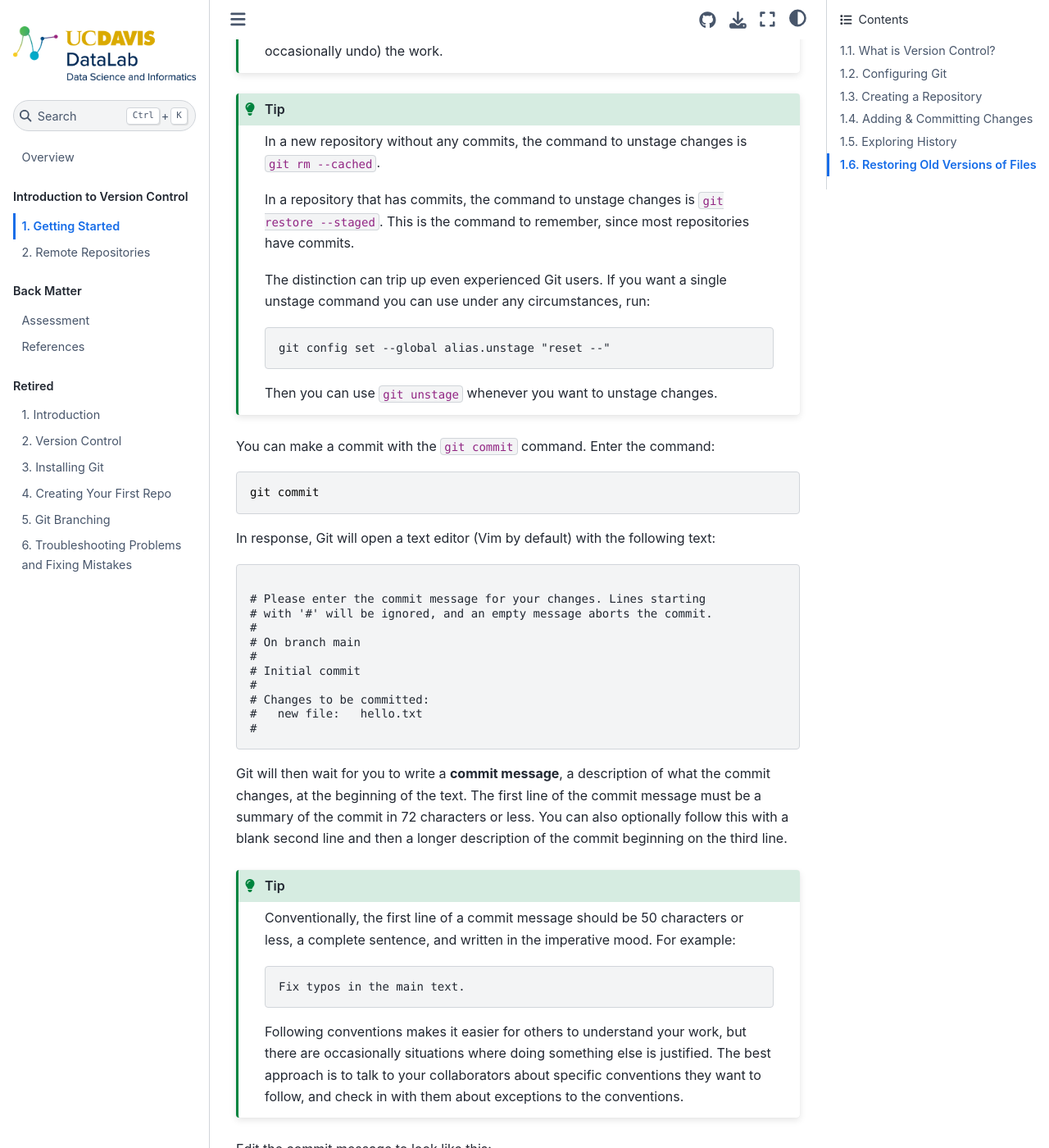
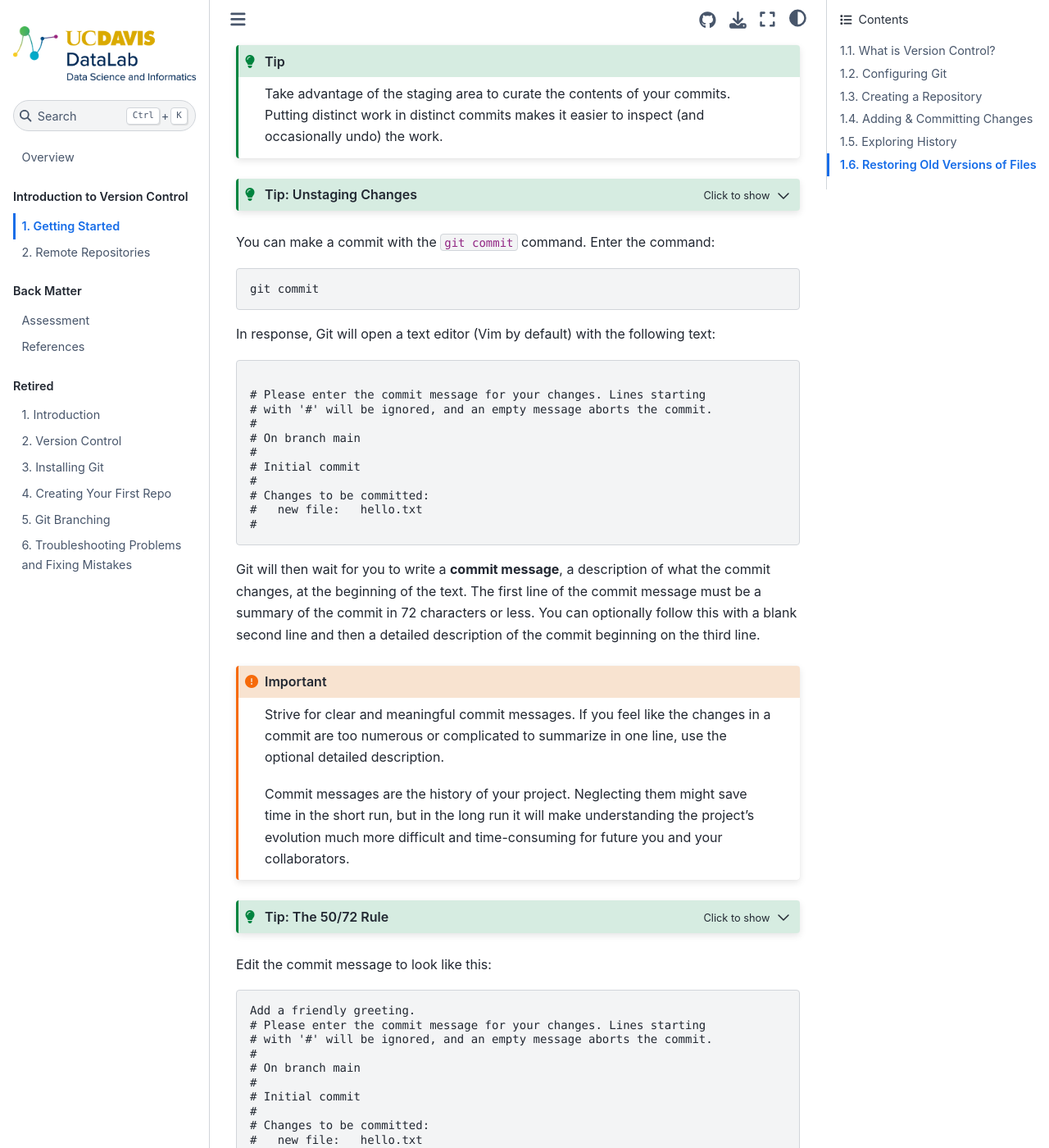
Before and after one commit to ucdavisdatalab/workshop_introduction_to_version_control, a Jupyter Book: the page built from chapters/01_getting-started.md, in a window 1280 px wide and 1400 px high, scrolled down 9689 px. Shown: the whole window at 82% size. Built offline with Jupyter Book 1.0.4 settings and Sphinx 7.4.7 and the Sphinx Book theme 1.1.4, drawn with Linux system fonts in a browser that asks for light colours; some of the changed text lies outside the part shown.

Commit message:
Add more revisions.

````diff
--- a/chapters/01_getting-started.md
+++ b/chapters/01_getting-started.md
@@ -20,12 +20,10 @@
 
 ## What is Version Control?
 
-<!-- TODO -->
 **Version control** is the process of storing and organizing multiple versions
 (or copies) of files on your computer. Approaches to version control range from
 simple to complex and they can involve the use of both manual and automatic
-workflows. Ultimately, the overall goal of version control is to store and
-manage multiple versions of the same file(s).
+workflows.
 
 Chances are good that you're already doing some kind of version control
 yourself. You might have a directory somewhere on your computer that looks
@@ -66,17 +64,21 @@
 first fully-fledged system designed specifically for software version control.
 :::
 
-It's common for projects to have multiple associated files, so most version
-control systems keep track of changes to a **repository**: a collection of
-files. Generally, a repository (or repo) is just a directory where you've set
-up a version control system to keep track of changes to the contents. A
-repository can contain any number of files and subdirectories.
+Most version control systems keep track of changes to a collection of files
+called a **repository**. Generally, a repository (or repo) is just a directory
+where you've set up a version control system to keep track of changes to the
+contents. A repository can contain any number of files and subdirectories.
 
-<!-- TODO -->
-It's also common for people to collaborate on projects, so most version control
-systems provide a way to create multiple copies of a repository and share
-changes between them. Version control systems can be divided into two
-categories based on how they do this:
+:::{tip}
+How many repositories to create is up to you, and depends on how you like to
+work, but we recommend that you create a separate repository for each distinct
+project.
+:::
+
+In order to make it easy to collaborate, most version control systems also
+provide a way to create multiple copies of a repository and share changes
+between them. Version control systems can be divided into two categories based
+on how they do this:
 
 1. **Centralized** version control systems store the repository and its history
    on a single computer. This computer is usually a **server**, a computer
@@ -162,7 +164,7 @@
 On macOS, there are many ways to install Git. The easiest is generally to
 install Xcode by opening a terminal and entering:
 
-```
+```none
 git --version
 ```
 
@@ -290,13 +292,13 @@
 
 Open a terminal and navigate to your home directory:
 
-```sh
+```none
 cd
 ```
 
 To **initialize** a repository called `my_first_repository`, enter:
 
-```sh
+```none
 git init my_first_repository
 ```
 
@@ -321,14 +323,14 @@
 Now let's check that Git actually recognizes `my_first_repository/` as a
 repository. First, navigate to the directory:
 
-```sh
+```none
 cd my_first_repository/
 ```
 
 You can use `git status` to check the status of a repository. Try running it
 for the new repository:
 
-```sh
+```none
 git status
 ```
 
@@ -362,18 +364,15 @@
 likely you meant to run the command in a different directory.
 :::
 
-:::{tip}
-How many repositories to create is up to you, and depends on how you like to
-work, but we recommend that you create a separate repository for each distinct
-project.
-:::
-
 
 (sec-adding-committing-changes)=
 ## Adding & Committing Changes
 
-Let's create a new file in the repository called `hello.txt`. Start by opening
-a text editor.
+Once you've created a repository, you'll want to copy some files into it, or
+create new files, so that you can use Git to track their versions.
+
+In `my_first_repository/`, let's create a file with a short self-introduction.
+Start by opening a text editor.
 
 :::{admonition} Choosing a Text Editor
 :class: note, dropdown
@@ -411,16 +410,17 @@
 :::
 
 
-In the text editor, enter the following text:
+In the text editor, enter a friendly greeting, like this one:
 
-```
-Hello world!
+```none
+Hi, I'm Nick, and this is my repository!
 ```
 
-Save this as `hello.txt` in the repository directory. Then check the status of
-the repository again:
+Your greeting doesn't need to be identical, and you can change the name to your
+name. Save this as `hello.txt` in the `my_first_repository/` directory. Then
+check the status of the repository again:
 
-```sh
+```none
 git status
 ```
 
@@ -449,13 +449,13 @@
 The `git add` command adds changes to the staging area. Go ahead and add the
 changes to `hello.txt`:
 
-```sh
+```none
 git add hello.txt
 ```
 
 Now check the status of the repository again:
 
-```sh
+```none
 git status
 ```
 
@@ -479,7 +479,8 @@
 occasionally undo) the work.
 :::
 
-:::{tip}
+:::{admonition} Tip: Unstaging Changes
+:class: tip, dropdown
 In a new repository without any commits, the command to unstage changes is `git
 rm --cached`.
 
@@ -505,7 +506,7 @@
 
 You can make a commit with the `git commit` command. Enter the command:
 
-```
+```none
 git commit
 ```
 
@@ -528,28 +529,47 @@
 
 Git will then wait for you to write a **commit message**, a description of what
 the commit changes, at the beginning of the text. The first line of the commit
-message must be a summary of the commit in 72 characters or less. You can also
-optionally follow this with a blank second line and then a longer description
+message must be a summary of the commit in 72 characters or less. You can
+optionally follow this with a blank second line and then a detailed description
 of the commit beginning on the third line.
 
-:::{tip}
-Conventionally, the first line of a commit message should be 50 characters or
-less, a complete sentence, and written in the imperative mood. For example:
+:::{important}
+Strive for clear and meaningful commit messages. If you feel like the changes
+in a commit are too numerous or complicated to summarize in one line, use the
+optional detailed description.
+
+Commit messages are the history of your project. Neglecting them might save
+time in the short run, but in the long run it will make understanding the
+project's evolution much more difficult and time-consuming for future you and
+your collaborators.
+:::
+
+:::{admonition} Tip: The 50/72 Rule
+:class: tip, dropdown
+Many programmers follow [the 50/72 rule][50-72], which says that the first line
+of a commit message should be 50 characters or less and written in the
+imperative mood. For example:
 
 ```none
 Fix typos in the main text.
 ```
 
-Following conventions makes it easier for others to understand your work, but
-there are occasionally situations where doing something else is justified. The
-best approach is to talk to your collaborators about specific conventions they
-want to follow, and check in with them about exceptions to the conventions.
+Subsequent lines should be 72 characters or less. The rule makes commit
+messages easier to read and understand, especially in the terminal and on
+narrow screens.
+
+We recommend following the 50/72 rule, but there are situations where doing
+something else is justified. The best approach is to talk to your collaborators
+about specific conventions they want to follow, and check in with them about
+exceptions to the conventions.
+
+[50-72]: https://tbaggery.com/2008/04/19/a-note-about-git-commit-messages.html
 :::
 
 Edit the commit message to look like this:
 
 ```none
-Add first file.
+Add a friendly greeting.
 # Please enter the commit message for your changes. Lines starting
 # with '#' will be ignored, and an empty message aborts the commit.
 #
@@ -587,7 +607,7 @@
 Git will print some output to confirm that the commit was created:
 
 ```none
-[main (root-commit) 0f5c79d] Add first file.
+[main (root-commit) 0f5c79d] Add a friendly greeting.
  1 file changed, 1 insertion(+)
  create mode 100644 hello.txt
 ```
@@ -603,7 +623,7 @@
 Run `git status` to see how the output has changed now that you've made a
 commit:
 
-```sh
+```none
 git status
 ```
 
@@ -617,18 +637,32 @@
 have in your repository. The working tree is **clean** if it's identical to the
 most recent commit, meaning you haven't changed anything since that commit.
 
+:::{important}
+Remember, saving your work in Git is a two step process:
+
+1. `git add` (for each file or directory with changes you want to save)
+2. `git commit`
+
+It's a good idea, but not required, to run `git status` after the first step,
+to check that you've added all of the changes you meant to add to the staging
+area.
+:::
+
+
+### Moving a File
+
 To get more practice making commits, suppose we want to move the file
 `hello.txt` to `README.md`, since `README.md` is conventionally the first file
 people read when they start working with an unfamiliar repository. Use the `mv`
 shell command to move the file:
 
-```sh
+```none
 mv hello.txt README.md
 ```
 
 Now check the status of the repository:
 
-```sh
+```none
 git status
 ```
 
@@ -651,13 +685,13 @@
 the same file as the old `hello.txt`. Go ahead and add the changes to
 `README.md` to the staging area:
 
-```sh
+```none
 git add README.md
 ```
 
 Add the changes to `hello.txt` as well:
 
-```sh
+```none
 git add hello.txt
 ```
 
@@ -679,7 +713,7 @@
 
 Now check the status:
 
-```sh
+```none
 git status
 ```
 
@@ -694,7 +728,7 @@
 was moved/renamed. Go ahead and commit the change with the commit message
 `Move hello.txt to README.md.`:
 
-```sh
+```none
 git commit
 ```
 
@@ -707,21 +741,10 @@
 If you check the status now, you'll see that the working tree is once again
 clean.
 
-:::{important}
-Remember, saving your work in Git is a two step process:
-
-1. `git add` (for each file with changes you want to save)
-2. `git commit`
-
-It's also usually a good idea to run `git status` (and `git diff`, which we'll
-see later) before `git commit` to check that you've added the changes you meant
-to add to the staging area.
-:::
-
 :::{tip}
 You can also make commits without opening a text editor. Use this command:
 
-```sh
+```none
 git commit -m "COMMIT_MESSAGE"
 ```
 
@@ -734,6 +757,13 @@
 (sec-exploring-history)=
 ## Exploring History
 
+<!-- TODO: incorporate this?
+Git can keep track of different versions of any kind of file, but text files
+(such as Markdown files) and code (such as R and Python scripts) are where it
+excels. For these files, Git can provide rich feedback about differences
+between versions.
+-->
+
 <!--
 FIXME: better to introduce diff at the same time as add (and possibly split
 adding and committing into two different sections).
@@ -742,7 +772,7 @@
 Now that you've made some commits, let's take a look at the repository's
 history. To view the log of commits to a repository, enter the command:
 
-```sh
+```none
 git log
 ```
 
@@ -757,7 +787,7 @@
 Author: YOUR_EMAIL <YOUR_EMAIL>
 Date:   Wed Jan 8 13:59:08 2025 -0800
 
-    Add first file.
+    Add a friendly greeting.
 
 ```
 
@@ -776,13 +806,13 @@
 ```md
 # My README
 
-Hello world!
+Hi, I'm Nick, and this is my repository!
 ```
 
 When you're finished, save the file. As usual, Git notices that something in
 the repository has changed:
 
-```sh
+```none
 git status
 ```
 
@@ -799,7 +829,7 @@
 You can view the difference, or **diff** between the working tree and the most
 recent commit with `git diff`:
 
-```sh
+```none
 git diff
 ```
 
@@ -884,33 +914,38 @@
 Author: YOUR_NAME <YOUR_EMAIL>
 Date:   Wed Jan 8 13:59:08 2025 -0800
 
-    Add first file.
+    Add a friendly greeting.
 
 ```
 
 In this example, the hash begins `4f5702`, but it will be different for your
-commit.
-
-:::{tip}
-As you can see from `git log`, the full hash for each commit is quite long. For
-most Git commands that require a hash, you can just use the first few digits.
-Git will let you know if it needs more digits to disambiguate which commit you
-mean.
-:::
+commit. As you can see from `git log`, the full hash for each commit is quite
+long. For most Git commands that require a hash, you can just use the first few
+digits. Git will let you know if it needs more digits to disambiguate which
+commit you mean.
 
 To restore `README.md` to how it was in commit `4f5702`, run:
 
-```
+```none
 git restore --source 4f5702 README.md
 ```
 
 Make sure to replace `4f5702` with the actual hash for your commit.
 
+:::{danger}
+Be careful with `git restore`: when you restore a file, any *uncommitted*
+changes you've made to the file will be erased, and there's no undo.
+
+If you just want to see what a file looked like in a previous commit, use `git
+show HASH:FILE` instead, where `HASH` is the commit's hash and `FILE` is the
+path to the file.
+:::
+
 After running the command, take a look at `README.md` with your text editor.
 You should see that it no longer has the title. And if you look at the status
 of the repository, you'll see that Git noticed the change:
 
-```sh
+```none
 git status
 ```
 
@@ -927,28 +962,12 @@
 As with any other change, you can add and commit this change if you want to
 save it in the repository's history.
 
-:::{danger}
-Be careful with `git restore`: when you restore a file, any *uncommitted*
-changes you've made to the file will be erased, and there's no undo.
-
-If you just want to see what a file looked like in a previous commit, use `git
-show HASH:FILE` instead, where `HASH` is the commit's hash and `FILE` is the
-path to the file.
-:::
-
-<!--
-:::{note}
-There are many other ways to use `git restore`. For instance, you can use `git
-restore --staged FILE` to remove a file from the staging area. To learn more,
-check the documentation (`git restore --help`).
-:::
--->
-
-:::{tip}
-If you want to revert/undo an entire commit, use `git revert` rather than `git
+:::{admonition} Tip: Undoing Commits
+:class: tip, dropdown
+If you want to undo an entire commit, use `git revert` rather than `git
 restore`. Specifically, run:
 
-```sh
+```none
 git revert HASH
 ```
 
@@ -960,42 +979,3 @@
 a commit message when you run `git revert`; it's fine to use the default
 message.
 :::
-
-<!--- TODO
-The command to revert a commit is `git revert`. Generally, you should also
-provide the command with the hash of the commit you want to revert.
-
-To revert the commit that added the title, run:
-
-```sh
-git revert e15d8c
-```
-
-Don't forget to replace `e15d8c` with the hash for the commit you made (you can
-find this in `git log`). Git reverts a commit by creating a new commit, called
-a **revert commit**, with changes exactly the opposite of the original: lines
-that were added get removed and lines that were removed get added. When you run
-`git revert`, Git creates the revert commit and then opens a text editor for a
-commit message as usual. In this case, however, Git also automatically fills in
-the commit message:
-
-```
-Revert "Add title."
-
-This reverts commit e15d8c1355f16c26fe00354855c24bff3626fc1b.
-
-# Please enter the commit message for your changes. Lines starting
-# with '#' will be ignored, and an empty message aborts the commit.
-#
-# On branch main
-# Changes to be committed:
-#	modified:   README.md
-#
-```
-
-You can edit the commit message if you want, but it's also perfectly fine to
-accept the default message. As usual, save and quit when you're finished. If
-you inspect `README.md` with a text editor, you'll see that the title is gone,
-and if you examine `git log`, you'll see that there are now four commits in the
-repository's history.
--->
````
Also changed, not shown: other parts of chapters/01_getting-started.md (+1 -1 lines), chapters/02_remote-repositories.md (+216 -102 lines).
